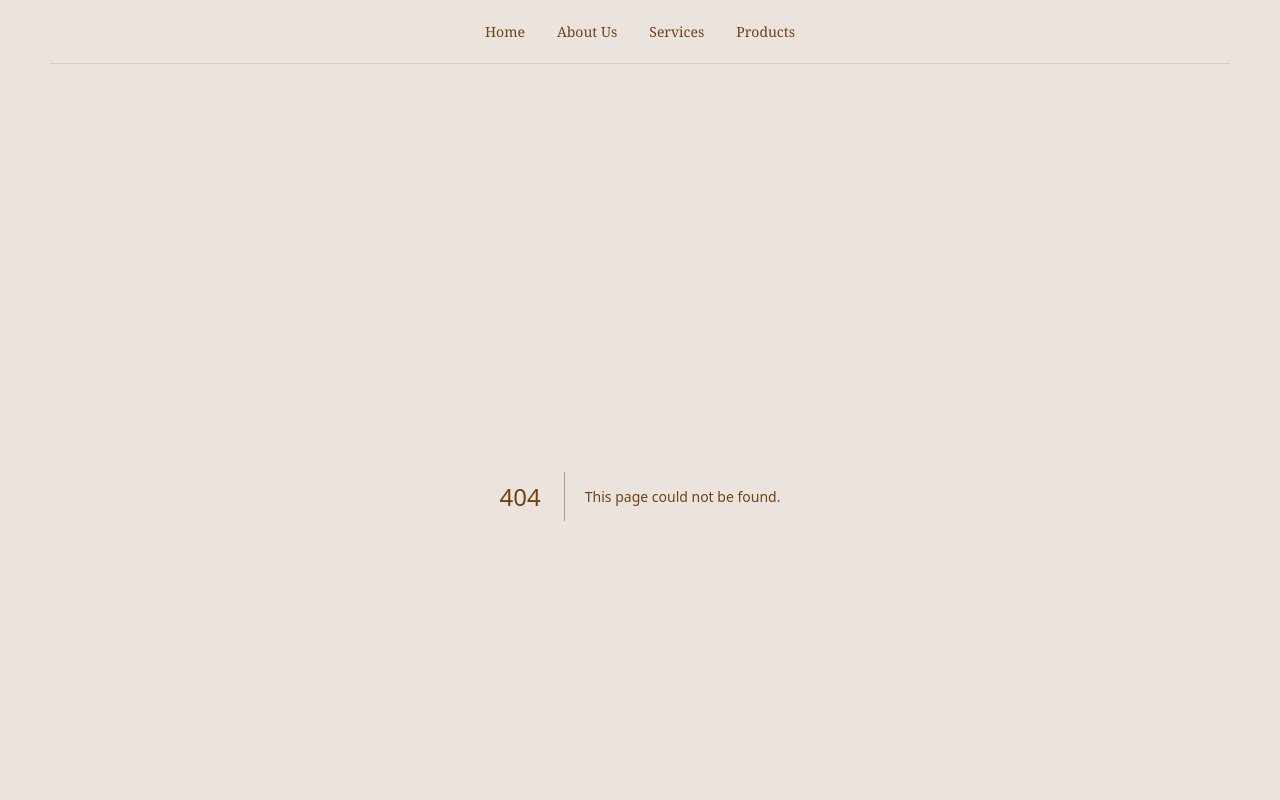
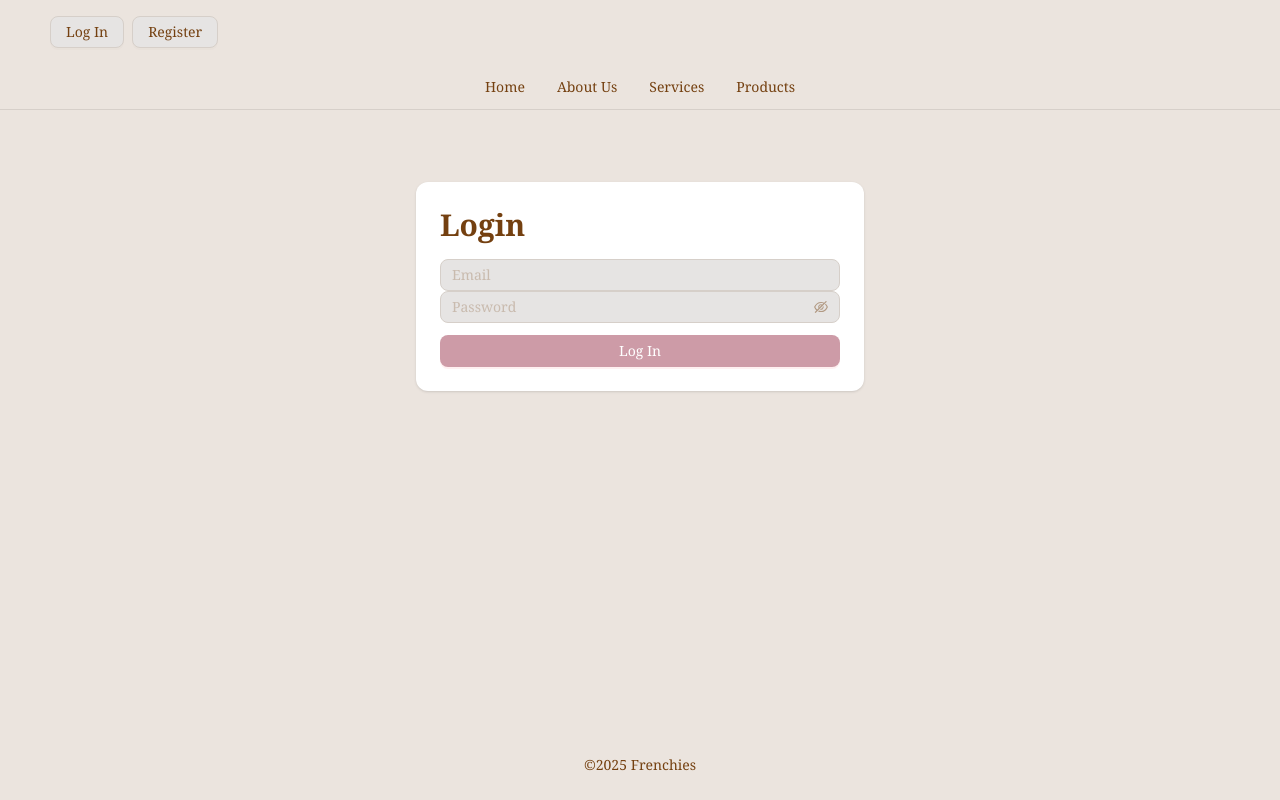
Before and after one commit to foreboding-sky/frenchies, a Next.js app in the folder frenchies/: page /login in a window 1280 px wide. Before the commit this address had no page. Shown: the top 800 px of the page. Built offline with nearby package versions, Linux system fonts and the light colour scheme; no server answers; what @ant-design/nextjs-registry would draw is missing.

Commit message:
Added authorization via Firebase

```diff
--- a/frenchies/package.json
+++ b/frenchies/package.json
@@ -12,6 +12,7 @@
     "@ant-design/cssinjs": "^1.23.0",
     "@ant-design/nextjs-registry": "^1.0.2",
     "antd": "^5.25.1",
+    "firebase": "^11.7.3",
     "next": "15.3.2",
     "react": "^19.0.0",
     "react-dom": "^19.0.0"
--- a/frenchies/src/app/layout.client.tsx
+++ b/frenchies/src/app/layout.client.tsx
@@ -1,16 +1,49 @@
 'use client';
 
+import { useAuth } from '@/lib/auth';
 import { frenchiesTheme } from '../lib/theme';
-import { Layout, Menu, ConfigProvider } from 'antd';
+import { App as AntdApp, Layout, Menu, ConfigProvider, Button, Space } from 'antd';
 import Link from 'next/link';
+import { signOut } from 'firebase/auth';
+import { auth } from '@/lib/firebase';
+import { useRouter } from 'next/navigation';
 
 const { Header, Content, Footer } = Layout;
 
 export default function ClientLayoutWrapper({ children }: { children: React.ReactNode }) {
+    const { user, loading } = useAuth();
+    const router = useRouter();
+
+    const handleLogout = async () => {
+        await signOut(auth);
+        router.push('/');
+    };
+
     return (
         <ConfigProvider theme={frenchiesTheme}>
+            <AntdApp>
                 <Layout style={{ minHeight: '100vh', background: '#EBE4DE' }}>
-                <Header style={{ background: '#EBE4DE' }}>
+                    <Header style={{ background: '#EBE4DE', display: 'flex', justifyContent: 'space-between', alignItems: 'center' }}>
+                        {!loading && (
+                            <Space>
+                                {user ? (
+                                    <>
+                                        <span className="text-[#744010] font-medium">Welcome, {user.email}</span>
+                                        <Button onClick={handleLogout}>Log Out</Button>
+                                    </>
+                                ) : (
+                                    <>
+                                        <Link href="/login">
+                                            <Button>Log In</Button>
+                                        </Link>
+                                        <Link href="/register">
+                                            <Button type="default">Register</Button>
+                                        </Link>
+                                    </>
+                                )}
+                            </Space>
+                        )}
+                    </Header>
                     <Menu
                         mode="horizontal"
                         style={{ background: '#EBE4DE', borderBottom: '1px solid #D6CFC9', justifyContent: 'center' }}
@@ -21,12 +54,12 @@ export default function ClientLayoutWrapper({ children }: { children: React.Reac
                             { key: 'products', label: <Link href="/products">Products</Link> },
                         ]}
                     />
-                </Header>
                     <Content style={{ padding: '2rem' }}>{children}</Content>
                     <Footer style={{ textAlign: 'center', background: '#EBE4DE', color: '#744010' }}>
                         ©2025 Frenchies
                     </Footer>
                 </Layout>
+            </AntdApp>
         </ConfigProvider>
     );
 }
--- /dev/null
+++ b/frenchies/src/app/login/page.tsx
@@ -0,0 +1,52 @@
+'use client';
+
+import { notification, Input, Button, Typography } from 'antd';
+import { auth } from '@/lib/firebase';
+import { signInWithEmailAndPassword } from 'firebase/auth';
+import { useRouter } from 'next/navigation';
+import { useState } from 'react';
+
+const { Title } = Typography;
+
+export default function LoginPage() {
+    const [email, setEmail] = useState('');
+    const [password, setPassword] = useState('');
+    const router = useRouter();
+
+    const handleLogin = async () => {
+        try {
+            await signInWithEmailAndPassword(auth, email, password);
+            notification.success({
+                message: 'Login Successful',
+                description: 'Welcome back!',
+            });
+
+            setTimeout(() => {
+                router.push('/');
+            }, 1000);
+        } catch (error: any) {
+            notification.error(error.message);
+        }
+    };
+
+    return (
+        <div className="max-w-md mx-auto mt-10 p-6 bg-white rounded-xl shadow">
+            <Title level={2}>Login</Title>
+            <Input
+                placeholder="Email"
+                value={email}
+                onChange={(e) => setEmail(e.target.value)}
+                className="mb-3"
+            />
+            <Input.Password
+                placeholder="Password"
+                value={password}
+                onChange={(e) => setPassword(e.target.value)}
+                className="mb-3"
+            />
+            <Button type="primary" onClick={handleLogin} block>
+                Log In
+            </Button>
+        </div>
+    );
+}
--- a/frenchies/src/app/page.tsx
+++ b/frenchies/src/app/page.tsx
@@ -32,17 +32,17 @@ export default function HomePage() {
         <Title level={2}>Our Services</Title>
         <Row gutter={[16, 16]}>
           <Col xs={24} sm={12} md={8}>
-            <Card title="Hair Styling" bordered>
+            <Card title="Hair Styling" variant="outlined">
               Professional cuts, coloring & more.
             </Card>
           </Col>
           <Col xs={24} sm={12} md={8}>
-            <Card title="Nail Care" bordered>
+            <Card title="Nail Care" variant="outlined">
               Manicures, pedicures, art design.
             </Card>
           </Col>
           <Col xs={24} sm={12} md={8}>
-            <Card title="Skin Treatments" bordered>
+            <Card title="Skin Treatments" variant="outlined">
               Facials, masks, rejuvenation.
             </Card>
           </Col>
--- /dev/null
+++ b/frenchies/src/app/register/page.tsx
@@ -0,0 +1,52 @@
+'use client';
+
+import { auth } from '@/lib/firebase';
+import { createUserWithEmailAndPassword } from 'firebase/auth';
+import { useState } from 'react';
+import { useRouter } from 'next/navigation';
+import { notification, Input, Button, Typography, message } from 'antd';
+
+const { Title } = Typography;
+
+export default function RegisterPage() {
+    const [email, setEmail] = useState('');
+    const [password, setPassword] = useState('');
+    const router = useRouter();
+
+    const handleRegister = async () => {
+        try {
+            await createUserWithEmailAndPassword(auth, email, password);
+            notification.success({
+                message: 'Registration Successful',
+                description: 'Welcome back!',
+            });
+
+            setTimeout(() => {
+                router.push('/');
+            }, 1000);
+        } catch (error: any) {
+            notification.error(error.message);
+        }
+    };
+
+    return (
+        <div className="max-w-md mx-auto mt-10 p-6 bg-white rounded-xl shadow">
+            <Title level={2}>Register</Title>
+            <Input
+                placeholder="Email"
+                value={email}
+                onChange={(e) => setEmail(e.target.value)}
+                className="mb-3"
+            />
+            <Input.Password
+                placeholder="Password"
+                value={password}
+                onChange={(e) => setPassword(e.target.value)}
+                className="mb-3"
+            />
+            <Button type="primary" onClick={handleRegister} block>
+                Register
+            </Button>
+        </div>
+    );
+}
--- /dev/null
+++ b/frenchies/src/lib/auth.ts
@@ -0,0 +1,21 @@
+'use client';
+
+import { useEffect, useState } from 'react';
+import { onAuthStateChanged, User } from 'firebase/auth';
+import { auth } from './firebase';
+
+export function useAuth() {
+    const [user, setUser] = useState<User | null>(null);
+    const [loading, setLoading] = useState(true);
+
+    useEffect(() => {
+        const unsubscribe = onAuthStateChanged(auth, (firebaseUser) => {
+            setUser(firebaseUser);
+            setLoading(false);
+        });
+
+        return () => unsubscribe();
+    }, []);
+
+    return { user, loading };
+}
--- /dev/null
+++ b/frenchies/src/lib/firebase.ts
@@ -0,0 +1,18 @@
+// lib/firebase.ts
+import { initializeApp, getApps, getApp } from 'firebase/app';
+import { getAuth } from 'firebase/auth';
+import { getFirestore } from 'firebase/firestore';
+
+const firebaseConfig = {
+    apiKey: "AIzaSyBB1V82UAJxkX55EGP9uWyk5eX6Qw6-T8k",
+    authDomain: "frenchies-sweuccc.firebaseapp.com",
+    projectId: "frenchies-sweuccc",
+    storageBucket: "frenchies-sweuccc.firebasestorage.app",
+    messagingSenderId: "722909031468",
+    appId: "1:722909031468:web:0056a512425fc11b637589"
+};
+
+const app = getApps().length ? getApp() : initializeApp(firebaseConfig);
+
+export const auth = getAuth(app);
+export const db = getFirestore(app);
```
Also changed, not shown: 1 other file (tests, documents, lock files or other folders). Lines whose indentation alone changed are shown as unchanged.
